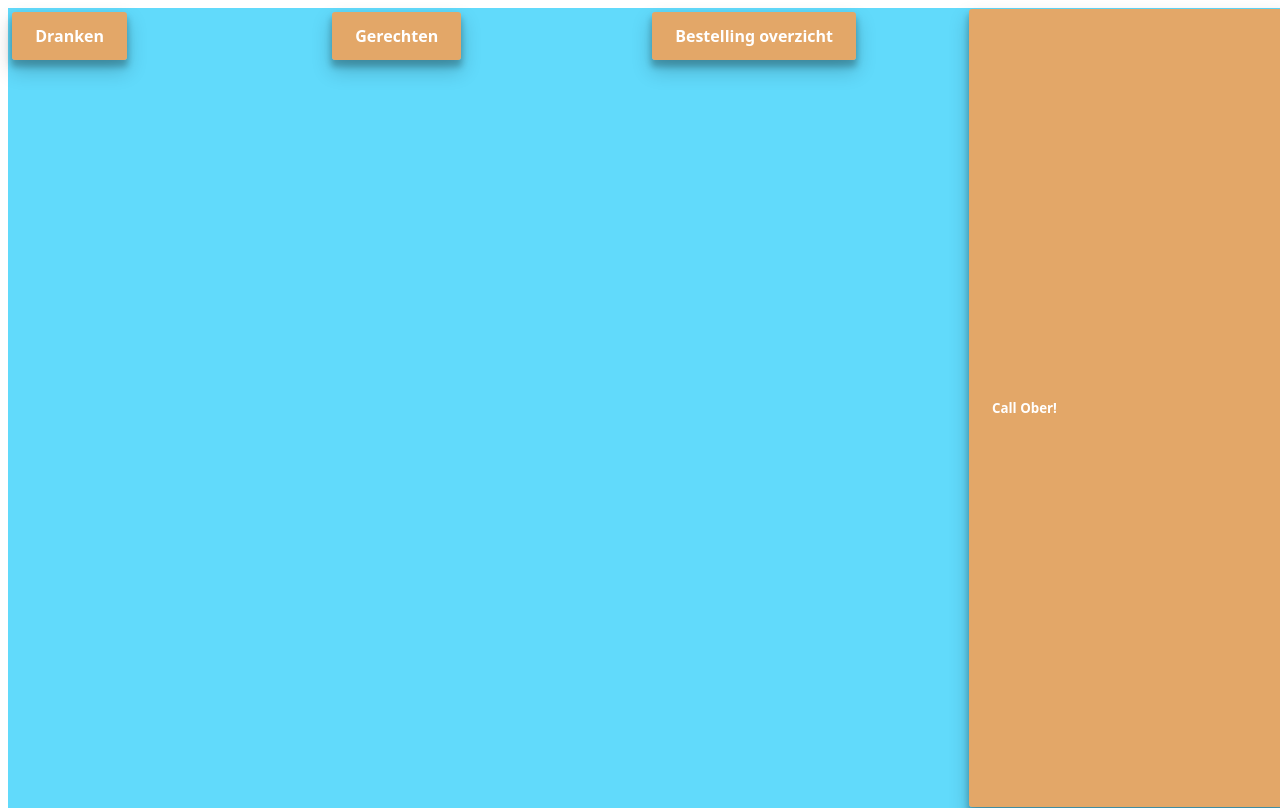
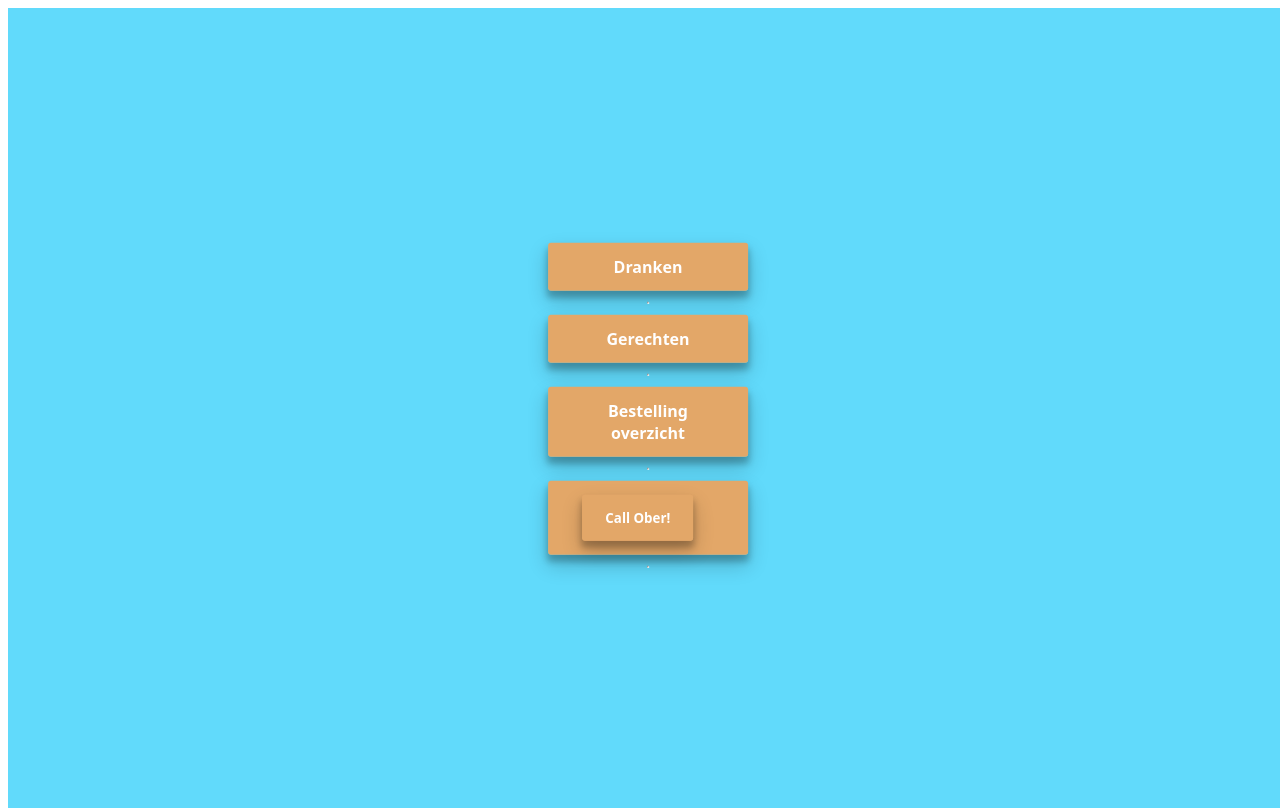
Before and after one commit to Luca1g40/Happlication, a React (Create React App) app in the folder src/frontend/frontendhapp/src/: page / in a window 1280 px wide. Built offline with nearby package versions, Linux system fonts and the light colour scheme; the HTML template or start-up script is replaced by a standard one.

Commit message:
Optimised imports, styled datepicker and statistics page. Added total amount to statistics page.

```diff
--- a/src/frontend/frontendhapp/src/components/administration/Notifications.js
+++ b/src/frontend/frontendhapp/src/components/administration/Notifications.js
@@ -8,7 +8,6 @@ function Notifications() {
 
     let tafelId = 6;
 
-    //TODO RUIM DEZE DING OP -> URL mappings
     function tableHelp() {
         axios.put(`http://localhost:8080/happ/table/${tafelId}/helpNodig`, {
             "setHulpBool": "true"
@@ -25,10 +24,9 @@ function Notifications() {
 
     return (
         <>
-            <button onClick={() => {
-                tableHelp();
-                notify();
-            }} className="button call-ober-knop">Call Ober!
+            <button onClick={ () => { tableHelp(); notify(); } } className={"button"}>
+
+                Call Ober!
             </button>
             <ToastContainer/>
         </>
--- a/src/frontend/frontendhapp/src/pages/AdministrationPage.jsx
+++ b/src/frontend/frontendhapp/src/pages/AdministrationPage.jsx
@@ -26,6 +26,13 @@ export default function AdministrationPage() {
                 <hr/>
                 <Link className="button homeModule_bt_space" to="/createarea">Create Area</Link>
                 <Link className="button homeModule_bt_space" to="/areas">Get All Areas</Link>
+                <Link className="button homeModule_bt_space" to="/createTable">Create Table</Link>
+                <Link className="button homeModule_bt_space" to="/allTables">Get All Tables</Link>
+                <hr/>
+                <hr/>
+                <Link className="button homeModule_bt_space" to="/statistics">Statistieken</Link>
+
+
             </div>
             <Link to="/staffmodule" className="button login-button">Home</Link>
             <Logout/>
--- a/src/frontend/frontendhapp/src/pages/Home.jsx
+++ b/src/frontend/frontendhapp/src/pages/Home.jsx
@@ -5,19 +5,20 @@ import "../styles/Home.css"
 import "../styles/GlobalStyling.css"
 
 export default function Home() {
-    return <>
+    return <div className={"home-background"}>
         <div className="home-container home-button-grid">
-            <div>
-                <Link className="button navigation-buttons-menu space-around" to="menu/drinks">Dranken</Link>
+            <Link className="button navigation-buttons-menu space-around" to="menu/drinks">Dranken</Link>
+            <hr></hr>
+            <Link className="button navigation-buttons-menu space-around" to="menu/foods">Gerechten</Link>
+            <hr></hr>
+            <Link className="button navigation-buttons-menu space-around" to="allorders/208">Bestelling
+                overzicht</Link>
+            <hr></hr>
+            <div className="button navigation-buttons-menu space-around">
+                <Notifications/>
             </div>
-            <div>
-                <Link className="button navigation-buttons-menu space-around" to="menu/foods">Gerechten</Link>
-            </div>
-            <div>
-                <Link className="button navigation-buttons-menu space-around" to="allorders/208">Bestelling
-                    overzicht</Link>
-            </div>
-            <Notifications/>
+            <hr></hr>
+
         </div>
-    </>
+    </div>
 }
--- a/src/frontend/frontendhapp/src/styles/Home.css
+++ b/src/frontend/frontendhapp/src/styles/Home.css
@@ -25,15 +25,26 @@
     cursor: pointer;
 }
 
-.home-container {
+.home-button-grid {
+    display: grid;
+
+    align-items: center;
+    align-content: center;
+    text-align: center;
     position: absolute;
-    height: 100%;
-    width: 100%;
-    background-color: #61dafb;
+    top: 50%;
+    left: 50%;
+    transform: translate(-50%, -50%);
 }
 
-.home-button-grid {
-    display: grid;
-    grid-template-columns: repeat(4, 1fr);
-    grid-template-rows: 1fr;
+.home-background{
+    width: 100%;
+    height: 100%;
+    position: absolute;
+    background-color: #61dafb;
+
 }
+
+.call-ober-knop{
+
+}
```
